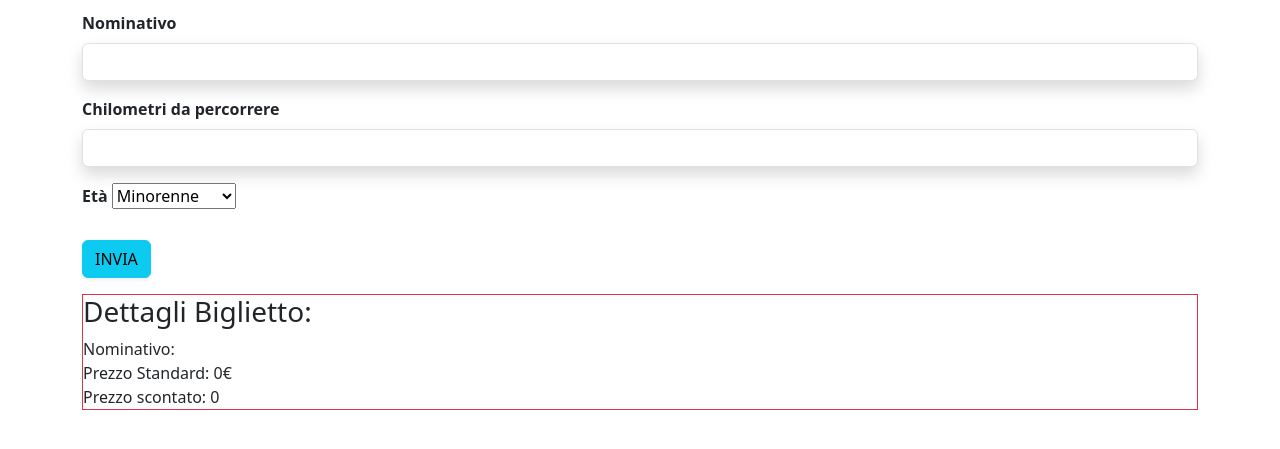
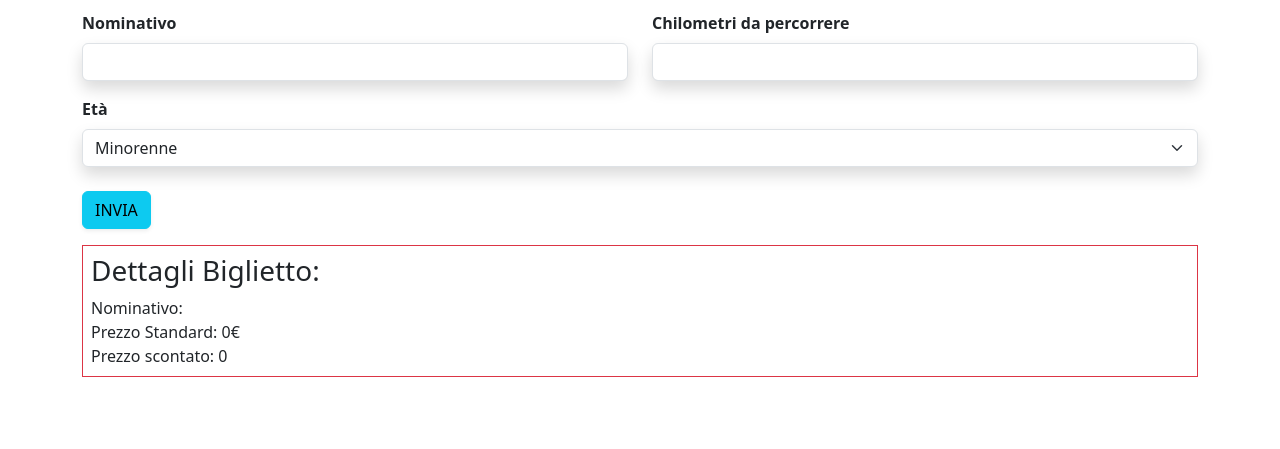
Before and after one commit to NicolaTeora/js-biglietto-treno-form, a plain HTML site: page index.html in a window 1280 px wide. Both pictures are taken after a click on the button "INVIA". Shown: the part 53-502 px from the top of the page. Drawn offline with nearby package versions, Linux system fonts and the light colour scheme.

Commit message:
fix: main.js

```diff
--- a/JS/main.js
+++ b/JS/main.js
@@ -7,43 +7,38 @@ let userName;
 const discount20 = 0.2;
 const discount40 = 0.4;
 const priceKm = 0.21;
-const submit = document.getElementById('submit');
+const submit = document.getElementById("submit");
 
 //assegnazione
 //età passeggero
 //chilometri da percorrere
-submit.addEventListener('click', function() {
+submit.addEventListener("click", function () {
+  userAge = document.getElementById("user-age").value;
+  console.log(userAge);
+  mileage = document.getElementById("distance").value;
+  console.log(mileage);
+  userName = document.getElementById("nameUser");
+  console.log(userName);
 
-userAge = document.getElementById('user-age').value;
-console.log(userAge);
-mileage = document.getElementById('distance').value;
-console.log(mileage);
-userName = document.getElementById('nameUser');
-console.log(userName);
+  let resumeDetailTicket = document.getElementById("ticketScreen");
+  resumeDetailTicket.classList.remove("d-none");
 
-    //prezzo standard
-    fristPrice = mileage * priceKm;
-    console.log(fristPrice);
+  //prezzo standard
+  fristPrice = mileage * priceKm;
 
-    document.getElementById('standarPrice').innerText = fristPrice + '€'
+  document.getElementById("standarPrice").innerText = fristPrice + "€";
 
-    //scontistica da applicare al prezzo standard in base all'età
+  //scontistica da applicare al prezzo standard in base all'età
 
-    // if (userAge < 18) {
-    //     discountPrice = fristPrice - (fristPrice * discount20);
-    // } else if (userAge > 65) {
-    //     discountPrice = fristPrice - (fristPrice * discount40);
-    // }
-    // console.log(discountPrice);
+  if (userAge == "minorenne") {
+    discountPrice = fristPrice - fristPrice * discount20;
+  } else if (userAge == "over65") {
+    discountPrice = fristPrice - fristPrice * discount40;
+  } else {
+    discountPrice = "";
+  }
 
-    if (userAge == "minorenne") {
-        discountPrice = fristPrice - (fristPrice * discount20);
-    } else if (userAge == "over65") {
-        discountPrice = fristPrice - (fristPrice * discount40);
-    }
-    console.log(discountPrice);
-
-    document.getElementById('discountTicket').innerText = discountPrice;
-    document.getElementById('userticket').innerText = userName.value;
-    console.log(userticket);
+  document.getElementById("discountTicket").innerText = discountPrice;
+  document.getElementById("userticket").innerText = userName.value;
+  console.log(userticket);
 });
--- a/index.html
+++ b/index.html
@@ -21,27 +21,28 @@
     <div class="container">
         <h1 class="mb-3 text-center">Inserire dati</h1>
 
-        <div class="mb-3">
-            <label for="" class="form-label fw-bold">Nominativo</label> <br>
-            <input type="text" class="form-control shadow" id="nameUser">
+        <div class="row">
+            <div class="col-6">
+                <div class="mb-3">
+                    <label for="" class="form-label fw-bold">Nominativo</label> <br>
+                    <input type="text" class="form-control shadow" id="nameUser">
+                </div>
+            </div>
+            <div class="col-6">
+                <label for="" class="form-label fw-bold">Chilometri da percorrere</label>
+                <input type="text" id="distance" class="form-control mb-3 shadow">
+            </div>
         </div>
 
-        <!-- <label for="" class="form-label fw-bold">Età</label> <br> -->
-        <!-- <input type="text" id="user-age" class="form-control mb-3 shadow"> -->
-
-
-        <label for="" class="form-label fw-bold">Chilometri da percorrere</label>
-        <input type="text" id="distance" class="form-control mb-3 shadow">
 
         <!--opzione età con select -->
-        <div class="mb-4">
+        <div class="mb-4 ">
             <label for="user-age" class="form-label fw-bold">Età</label>
-            <select name="" id="user-age">
+            <select class="form-select shadow" id="user-age">
                 <option value="minorenne">Minorenne</option>
                 <option value="maggiorenne">Maggiorenne</option>
                 <option value="over65">over 65</option>
             </select>
-
         </div>
         <!-- slect -->
 
@@ -49,8 +50,8 @@
             <button id="submit" class="btn btn-info shadow-sm">INVIA</button>
         </div>
 
-        <div class="border border-danger mt-3 mb-3" id="ticketScreen">
-
+        <!-- resoconto  -->
+        <div class="border d-none border-danger mt-3 mb-3 p-2" id="ticketScreen">
             <div class="">
                 <h3>Dettagli Biglietto:</h3>
                 <span class="fw-medium">Nominativo:</span>
```
